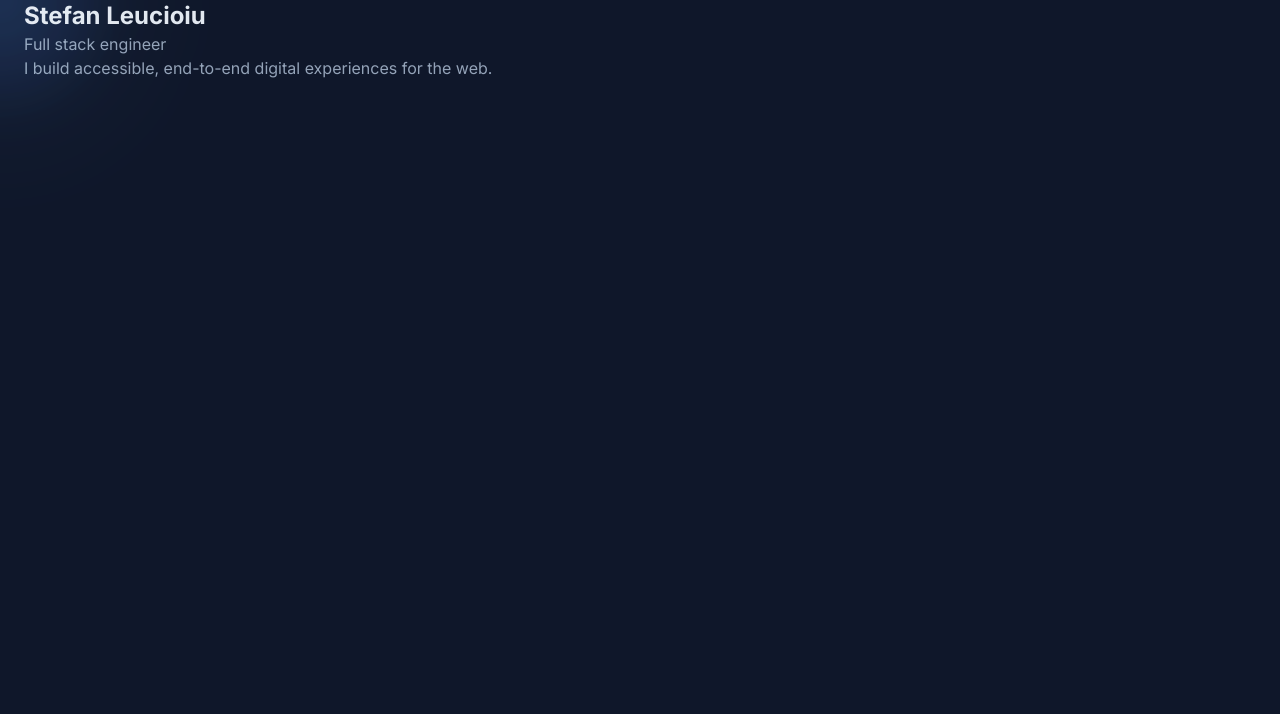
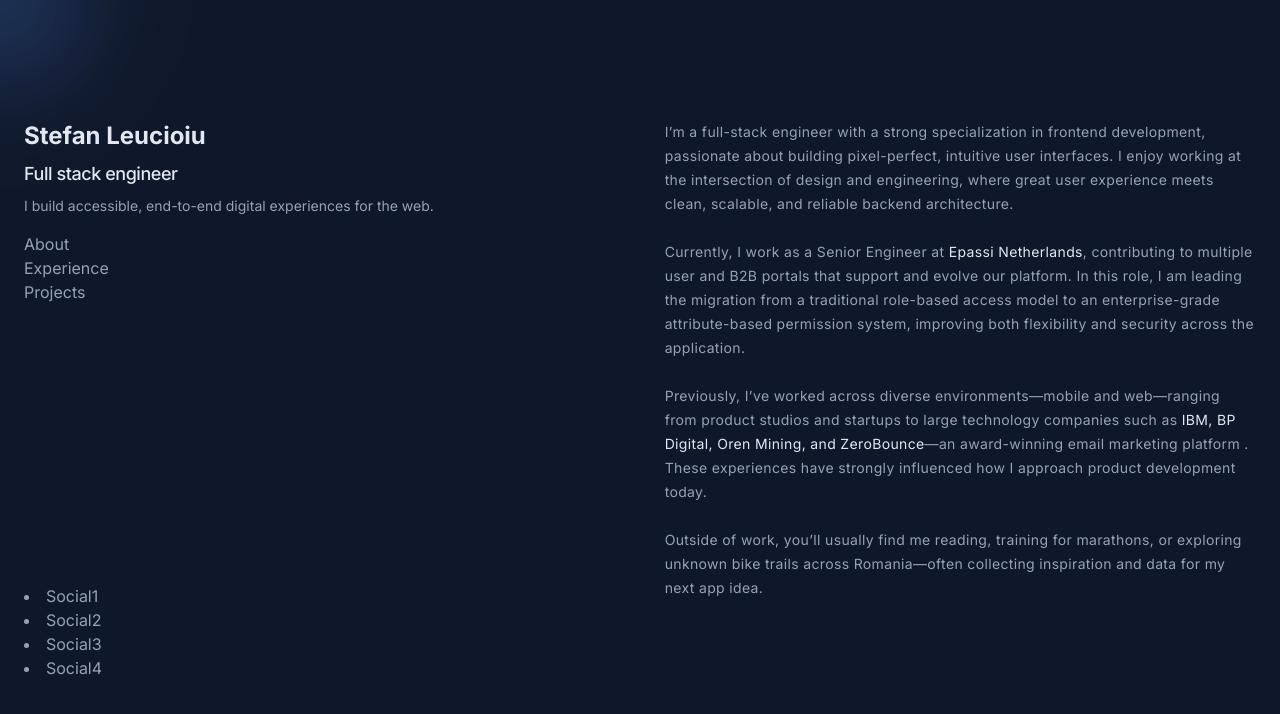
Before and after one commit to leucioiustefan/leucioiustefan-website-next, a Next.js app: page / in a window 1280 px wide. Shown: the top 714 px of the page. Built offline with nearby package versions, Linux system fonts and the light colour scheme.

Commit message:
Added about text

```diff
--- /dev/null
+++ b/Components/Header.tsx
@@ -0,0 +1,32 @@
+import React from "react";
+
+const Header = () => {
+  return (
+    <header className="lg:sticky lg:top-0 lg:h-screen lg:w-[48%] lg:flex lg:flex-col lg:justify-between py-30 gap-4">
+      <div>
+        <h1 className="text-2xl font-bold text-slate-200">Stefan Leucioiu</h1>
+        <h3 className="text-lg font-medium text-slate-200 my-2 tracking-tight">
+          Full stack engineer
+        </h3>
+        <p className="text-sm">
+          I build accessible, end-to-end digital experiences for the web.
+        </p>
+      </div>
+      <nav className="flex-1">
+        <ul>
+          <li>About</li>
+          <li>Experience</li>
+          <li>Projects</li>
+        </ul>
+      </nav>
+      <div>
+        <li>Social1</li>
+        <li>Social2</li>
+        <li>Social3</li>
+        <li>Social4</li>
+      </div>
+    </header>
+  );
+};
+
+export default Header;
--- a/app/layout.tsx
+++ b/app/layout.tsx
@@ -1,4 +1,5 @@
 import CursorGlow from "@/Components/CursorGlow";
+import Header from "@/Components/Header";
 import { inter } from "@/utils/fonts/fonts";
 import "@/utils/globals.css";
 
@@ -14,7 +15,8 @@ export default function RootLayout({
     <html lang="en">
       <body className={`${inter.className} antialiased font-sans`}>
         <CursorGlow />
-        <div className="mx-auto min-h-screen max-w-screen-xl px-6">
+        <div className="mx-auto min-h-screen max-w-screen-xl px-6 lg:flex lg:justify-between gap-4">
+          <Header />
           {children}
         </div>
       </body>
--- a/app/page.tsx
+++ b/app/page.tsx
@@ -1,9 +1,40 @@
 export default function Home() {
   return (
-    <main>
-      <h1 className="text-2xl font-bold text-slate-200">Stefan Leucioiu</h1>
-      <h3>Full stack engineer</h3>
-      <p>I build accessible, end-to-end digital experiences for the web.</p>
+    <main className="lg:w-[48%] py-30">
+      <section className="text-sm font-normal leading-6 tracking-wide lg:flex lg:flex-col lg:justify-between gap-6">
+        <p>
+          I’m a full-stack engineer with a strong specialization in frontend
+          development, passionate about building pixel-perfect, intuitive user
+          interfaces. I enjoy working at the intersection of design and
+          engineering, where great user experience meets clean, scalable, and
+          reliable backend architecture.
+        </p>
+        <p>
+          Currently, I work as a Senior Engineer at{" "}
+          <span className="text-slate-200"> Epassi Netherlands</span>,
+          contributing to multiple user and B2B portals that support and evolve
+          our platform. In this role, I am leading the migration from a
+          traditional role-based access model to an enterprise-grade
+          attribute-based permission system, improving both flexibility and
+          security across the application.
+        </p>
+        <p>
+          Previously, I’ve worked across diverse environments—mobile and
+          web—ranging from product studios and startups to large technology
+          companies such as
+          <span className="text-slate-200">
+            {" "}
+            IBM, BP Digital, Oren Mining, and ZeroBounce
+          </span>
+          —an award-winning email marketing platform . These experiences have
+          strongly influenced how I approach product development today.
+        </p>
+        <p>
+          Outside of work, you’ll usually find me reading, training for
+          marathons, or exploring unknown bike trails across Romania—often
+          collecting inspiration and data for my next app idea.
+        </p>
+      </section>
     </main>
   );
 }
```
